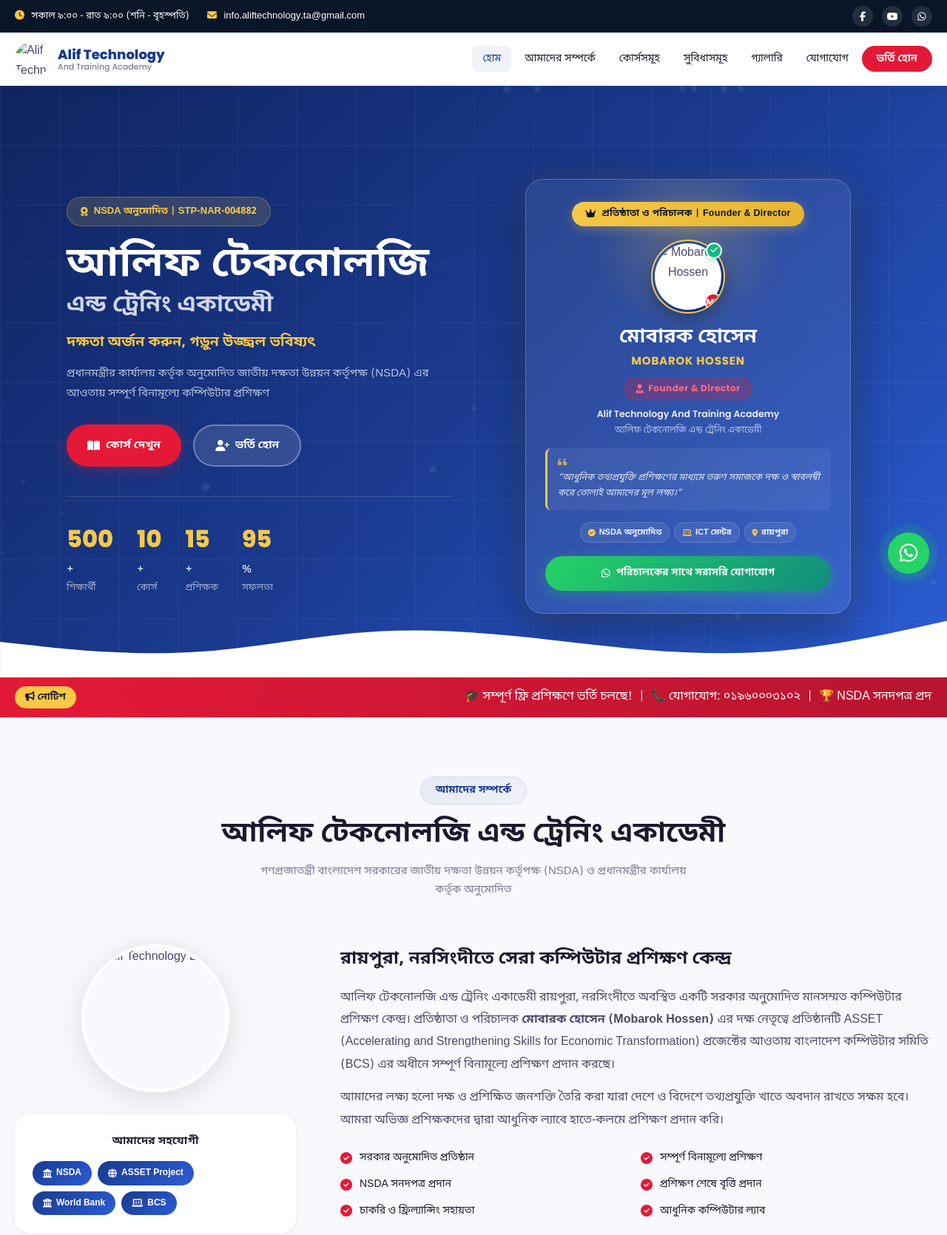
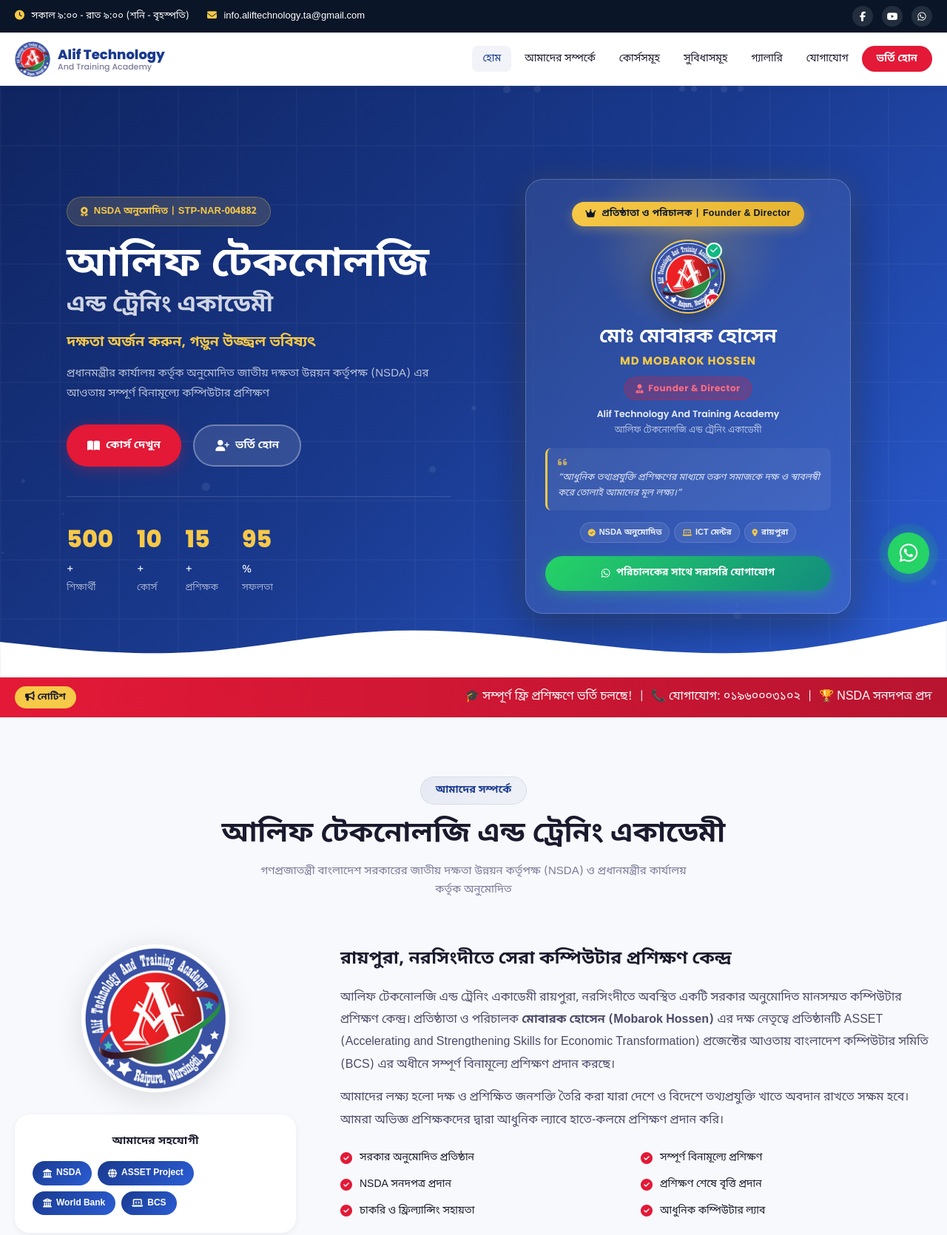
Before and after one commit to bdislamiccyberteam/alifmama-01, a plain HTML site: page index.html in a window 1280 px wide. Shown: the top 1670 px of the page at 74% size. Drawn offline with Linux system fonts and the light colour scheme.

Commit message:
Update index.html

```diff
--- a/index.html
+++ b/index.html
@@ -6,7 +6,7 @@
     <title>Alif Technology And Training Academy | আলিফ টেকনোলজি এন্ড ট্রেনিং একাডেমী</title>
     <meta name="description" content="Alif Technology And Training Academy - NSDA approved computer training center in Raipura, Narsingdi. Free courses in Web Design, Digital Marketing, CCTV, Laptop Servicing & more.">
     <meta name="keywords" content="computer training, Raipura, Narsingdi, NSDA, web design, digital marketing, CCTV installation, laptop servicing, free training, ASSET project">
-    <link rel="icon" href="images/logo.png" type="image/png">
+    <link rel="icon" href="logo.png" type="image/png">
     <link href="https://fonts.googleapis.com/css2?family=Noto+Sans+Bengali:wght@300;400;500;600;700;800&family=Poppins:wght@300;400;500;600;700;800;900&display=swap" rel="stylesheet">
     <link rel="stylesheet" href="https://cdnjs.cloudflare.com/ajax/libs/font-awesome/6.5.1/css/all.min.css">
     <link rel="stylesheet" href="style.css">
@@ -16,7 +16,7 @@
     <!-- Preloader -->
     <div id="preloader">
         <div class="loader">
-            <img src="images/logo.png" alt="Logo" class="loader-logo">
+            <img src="logo.png" alt="Logo" class="loader-logo">
             <div class="loader-spinner"></div>
         </div>
     </div>
@@ -43,7 +43,7 @@
         <div class="container">
             <div class="nav-content">
                 <a href="#" class="nav-logo">
-                    <img src="images/logo.png" alt="Alif Technology Logo">
+                    <img src="logo.png" alt="Alif Technology Logo">
                     <div class="logo-text">
                         <span class="logo-title">Alif Technology</span>
                         <span class="logo-subtitle">And Training Academy</span>
@@ -112,14 +112,14 @@
                         </div>
                         <div class="founder-avatar-wrapper">
                             <div class="founder-avatar">
-                                <img src="images/logo.png" alt="Mobarok Hossen" class="founder-avatar-logo">
+                                <img src="logo.png" alt="Mobarok Hossen" class="founder-avatar-logo">
                                 <span class="founder-initials">MH</span>
                             </div>
                             <div class="founder-status-badge" title="Director"><i class="fas fa-check"></i></div>
                         </div>
                         <div class="founder-info">
-                            <h3 class="founder-name">মোবারক হোসেন</h3>
-                            <h4 class="founder-name-en">Mobarok Hossen</h4>
+                            <h3 class="founder-name">মোঃ মোবারক হোসেন</h3>
+                            <h4 class="founder-name-en">MD Mobarok Hossen</h4>
                             <div class="founder-designation">
                                 <span class="role-pill"><i class="fas fa-user-tie"></i> Founder & Director</span>
                             </div>
@@ -173,7 +173,7 @@
             </div>
             <div class="about-content">
                 <div class="about-image">
-                    <img src="images/logo.png" alt="Alif Technology Logo" class="about-logo">
+                    <img src="logo.png" alt="Alif Technology Logo" class="about-logo">
                     <div class="about-partners">
                         <h4>আমাদের সহযোগী</h4>
                         <div class="partner-badges">
@@ -509,21 +509,21 @@
             </div>
             <div class="gallery-grid">
                 <div class="gallery-item large">
-                    <img src="images/banner.jpg" alt="Alif Technology Academy">
+                    <img src="banner.jpg" alt="Alif Technology Academy">
                     <div class="gallery-overlay">
                         <i class="fas fa-search-plus"></i>
                         <span>আমাদের একাডেমী</span>
                     </div>
                 </div>
                 <div class="gallery-item">
-                    <img src="images/flyer1.jpg" alt="Free Training Admission">
+                    <img src="flyer1.jpg" alt="Free Training Admission">
                     <div class="gallery-overlay">
                         <i class="fas fa-search-plus"></i>
                         <span>ফ্রি প্রশিক্ষণ</span>
                     </div>
                 </div>
                 <div class="gallery-item">
-                    <img src="images/flyer2.jpg" alt="Admission Notice">
+                    <img src="flyer2.jpg" alt="Admission Notice">
                     <div class="gallery-overlay">
                         <i class="fas fa-search-plus"></i>
                         <span>ভর্তি বিজ্ঞপ্তি</span>
```
